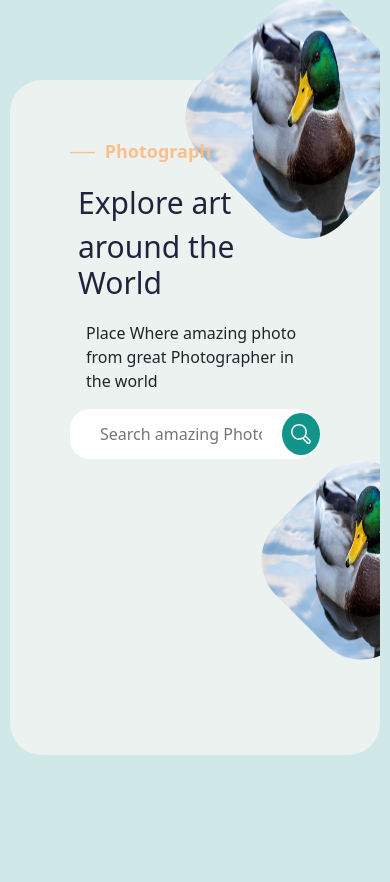
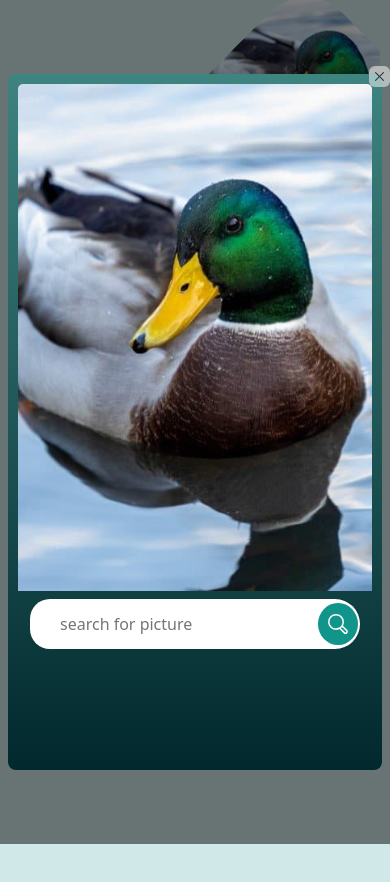
Before and after one commit to mehrdad-khojastefar/text-to-image-frontend, a React (Create React App) app in the folder photograph-project/: page / in a window 390 px wide. Shown: the top 882 px of the page. Built offline with nearby package versions, Linux system fonts and the light colour scheme.

Commit message:
modalComplete

```diff
--- a/photograph-project/src/Components/MainPage/MainPage.js
+++ b/photograph-project/src/Components/MainPage/MainPage.js
@@ -1,4 +1,4 @@
-import React, { useState } from "react";
+import React, { useEffect, useState } from "react";
 //React-bootstrap
 import { Col, Container, Row } from "react-bootstrap";
 //messages
@@ -12,7 +12,7 @@ import PicModal from "../Modal/PicModal";
 
 const MainPage = () => {
   const [searchvalue, setSearchvalue] = useState("");
-  const [modalShow, setModalShow] = useState(false);
+  const [modalShow, setModalShow] = useState(true);
 
   const { headerSpan, header, MainPageText, SearchInPutPlaceHolder, MainLink } =
     messages;
@@ -24,6 +24,19 @@ const MainPage = () => {
     " ",
     header1[4]
   );
+  const enterchangehandler=async (event)=>{
+
+    if(event.key === 'Enter'){
+    await  setSearchvalue(event.target.value);
+      searchvalue && setModalShow(true);
+
+      event.target.value=""
+  }
+}
+  useEffect(()=>{
+
+  },[searchvalue])
+
   return (
     <Container className="main rounded-5 mb-5 p-5 position-relative">
       <Row className="d-flex flex-nowrap m-auto">
@@ -45,17 +58,30 @@ const MainPage = () => {
           <Col
             xs={12}
             md={12}
+            lg={9}
             className="SearchInput position-relative rounded-pill  "
           >
             <input
               className="SearchInput"
               placeholder={SearchInPutPlaceHolder}
               type="search"
-              onChange={(e) => setSearchvalue(e.target.value)}
+              onChange={(e) => {
+                setSearchvalue(e.target.value)
+              }}
+              onKeyDown={enterchangehandler}
+                // if(event.key === 'Enter'){
+                //   setSearchvalue(event.target.value);
+                //   searchvalue && setModalShow(true);
+
+                //   event.target.value=""
+                // }
+
             />
             <button
-              onClick={() => {
-                searchvalue && setModalShow(true);
+              onClick={async() => {
+               await searchvalue && setModalShow(true);
+                console.log(searchvalue);
+
               }}
             >
               <img src={svg} alt="searchIcon" />
--- a/photograph-project/src/Components/Modal/PicModal.js
+++ b/photograph-project/src/Components/Modal/PicModal.js
@@ -1,56 +1,86 @@
-import React from 'react'
-import Button from 'react-bootstrap/Button';
-import {Modal} from 'react-bootstrap';
+import React, { useEffect, useState } from "react";
+import { Modal, Col, Row, Container, Image } from "react-bootstrap";
+import axios from "axios";
+import "../../assets/styles/modal.scss";
+//test image
+import duck from "../../assets/images/Duck-in-pond.jpg";
 
+//icon
+import svg from "../../assets/icons/search-magnifier-outline-svgrepo-com.svg";
 const PicModal = (props) => {
-  console.log(props.text)
-  return (
-    <Modal {...props}
-    size="xl"
-    aria-labelledby="contained-modal-title-vcenter"
-    centered
-  >
-    <Modal.Body>
-      <h4>Centered Modal</h4>
-      <p>
-        Cras mattis consectetur purus sit amet fermentum. Cras justo odio,
-        dapibus ac facilisis in, egestas eget quam. Morbi leo risus, porta ac
-        consectetur ac, vestibulum at eros.
-      </p>
-    </Modal.Body>
-    <Modal.Footer>
-      <Button onClick={props.onHide}>Close</Button>
-    </Modal.Footer>
-  </Modal>
-  )
-}
+  const { text , show } = props;
+  const [newSearch, SetnewSearch] = useState(text);
+  const [newInput, setNewinput] = useState(text);
+  useEffect(() => {
+    //axios.get
+  }, );
+  console.log(newSearch);
+  const renderImage = () => {
+    const response = axios.get("");
+  };
+  const { setSearchvalue } = props;
 
-export default PicModal
-
-function MyVerticallyCenteredModal(props) {
   return (
     <Modal
+      className="MainModal"
       {...props}
-      size="lg"
+      size="xl"
       aria-labelledby="contained-modal-title-vcenter"
+      dialogClassName="modal-90w"
       centered
     >
-      <Modal.Header closeButton>
-        <Modal.Title id="contained-modal-title-vcenter">
-          Modal heading
-        </Modal.Title>
-      </Modal.Header>
-      <Modal.Body>
-        <h4>Centered Modal</h4>
-        <p>
-          Cras mattis consectetur purus sit amet fermentum. Cras justo odio,
-          dapibus ac facilisis in, egestas eget quam. Morbi leo risus, porta ac
-          consectetur ac, vestibulum at eros.
-        </p>
+      <Modal.Header closeButton className="modalHeader"></Modal.Header>
+      <Modal.Body className="modalbody">
+        <Container fluid>
+          <Row>
+            <Col
+              className="image-container"
+              xs={{ order: "first", span: 12 }}
+              lg={{ order: "last", span: 7 }}
+            >
+              <Image className="searchedImage" fluid src={duck} />
+
+
+              </Col>
+
+            <Col xs={12} lg={5} className="info ">
+              <Col xs={12}>
+                {/* {(newSearch!==text) && <h3>{text}</h3>} */}
+                <h3 className="infoText my-2 me-2">{newSearch ? `${newSearch}` : `${text}`}</h3>
+              </Col>
+              <Col className="SearchInput position-relative rounded-pill  "
+>
+              <input
+                className="SearchInput"
+                type="search"
+                placeholder="search for picture"
+                onChange={(e) => {
+                  setNewinput(e.target.value);
+                }}
+                onKeyDown={(event)=>{
+                  if(event.key === 'Enter'){
+                    setNewinput(event.target.value);
+                    SetnewSearch(newInput);
+                    event.target.value=""
+                  }
+                }}
+                />
+              <button
+                onClick={() => {
+                  SetnewSearch(newInput);
+                  console.log(newSearch);
+
+                }}
+                >
+                <img src={svg} alt="searchIcon" />
+              </button>
+                </Col>
+            </Col>
+          </Row>
+        </Container>
       </Modal.Body>
-      <Modal.Footer>
-        <Button onClick={props.onHide}>Close</Button>
-      </Modal.Footer>
     </Modal>
   );
-}
+};
+
+export default PicModal;
--- a/photograph-project/src/assets/styles/_mixins.scss
+++ b/photograph-project/src/assets/styles/_mixins.scss
@@ -12,6 +12,8 @@
     transition: display 5s ease;
   }
   @mixin mainImage($size){
+    object-fit: cover;
+
     height:$size ;
     width: $size;
     transform: rotate(-45deg) scale(1.4);
--- /dev/null
+++ b/photograph-project/src/assets/styles/modal.scss
@@ -0,0 +1,150 @@
+@import "./variable";
+.MainModal{
+
+
+.modal-content{
+border: none;
+padding: 10px;
+background: linear-gradient(360deg, rgb(1, 40, 45) 0%, hsla(176, 36%, 38%, 1) 100%, hsla(177, 37%, 37%, 1) 100%);
+
+.modalHeader{
+    padding: 0;
+    border: none;
+        .btn-close{
+            position: absolute;
+            right: -21px;
+            background-color: white;
+            opacity: 0.5;
+            top: -21px;
+            z-index: 20;
+            &:focus-visible{
+                outline: none;
+                border: none;
+            }
+            &:focus{
+                box-shadow: none;
+            }
+            &:hover{
+                opacity: 0.8;
+            }
+        }
+        @media ( max-width: 776px) {
+            .btn-close{
+                width: 5px;
+                height: 5px;
+                top: 0;
+                right: 0;
+                font-size: 9px;
+            }
+
+        }
+
+}
+.modalbody{
+    height: 80vh;
+    position:relative;
+    padding: 0;
+    border: none;
+    .info{
+        // position: absolute;
+        // top: 0;
+        // left: -1px;
+        margin: 0;
+        height: 80vh;
+        // background: linear-gradient(360deg, hsla(187, 96%, 9%, 1) 0%, hsla(176, 36%, 38%, 1) 100%, hsla(177, 37%, 37%, 1) 100%);
+       border-radius: 5px 0 0 5px;
+       //    border-radius: inherit;
+       .infoText{
+        color: #fff ;
+       }
+       .SearchInput{
+        z-index: 2;
+        height: 50px;
+        display: flex;
+        justify-content: flex-start;
+        align-items: center;
+        border-radius: 20px;
+        background-color: #fff;
+
+        input{
+
+            background-color: #fff;
+            padding: 10px 5px 10px 30px;
+            overflow-x: scroll;
+            width: 92%;
+            height: 100%;
+            border: none;
+            outline: none;
+        }
+        &::-webkit-search-cancel-button{
+
+
+            cursor: pointer;
+        }
+        button{
+            margin-right: 2px;
+            background-color: $searchbutton-color;
+            border-radius: 50%;
+            width: 42px;
+            height: 42px;
+            border: none;
+            display: flex;
+            justify-content: center;
+            align-items: center;
+            &:focus-visible{
+                outline: none;
+            }
+        }
+
+        @media (max-width: 450px) {
+            .main{
+                width: 90%;
+                margin: 0 10px ;
+                .header{
+
+                }
+            }
+
+        }
+    }
+    }
+       .image-container{
+        min-height: 300px;
+        background: linear-gradient(360deg, hsla(187, 96%, 9%, 1) 0%, hsla(176, 36%, 38%, 1) 100%, hsla(177, 37%, 37%, 1) 100%);
+           height: 80vh;
+           margin: 0;
+           padding: 0;
+        border-radius: 5PX;
+        .searchedImage{
+            border-radius: 5px;
+            object-fit: cover;
+
+            width: 100%;
+            margin: 0;
+            height: 100%;
+
+        }
+
+    }
+
+           @media ( max-width: 994px) {
+               .info{
+                //    background-color: green !important;
+                height: 20vh;
+                border-radius: 0 0 5px 5px;
+               }
+               .image-container{
+                   height: 60vh;
+                   border-radius:5px 5px  0 0 ;
+                   .searchedImage{
+
+                    border-radius:  5px 5px 0 0;
+
+                }
+
+
+            }
+               }
+        }
+    }
+}
```
